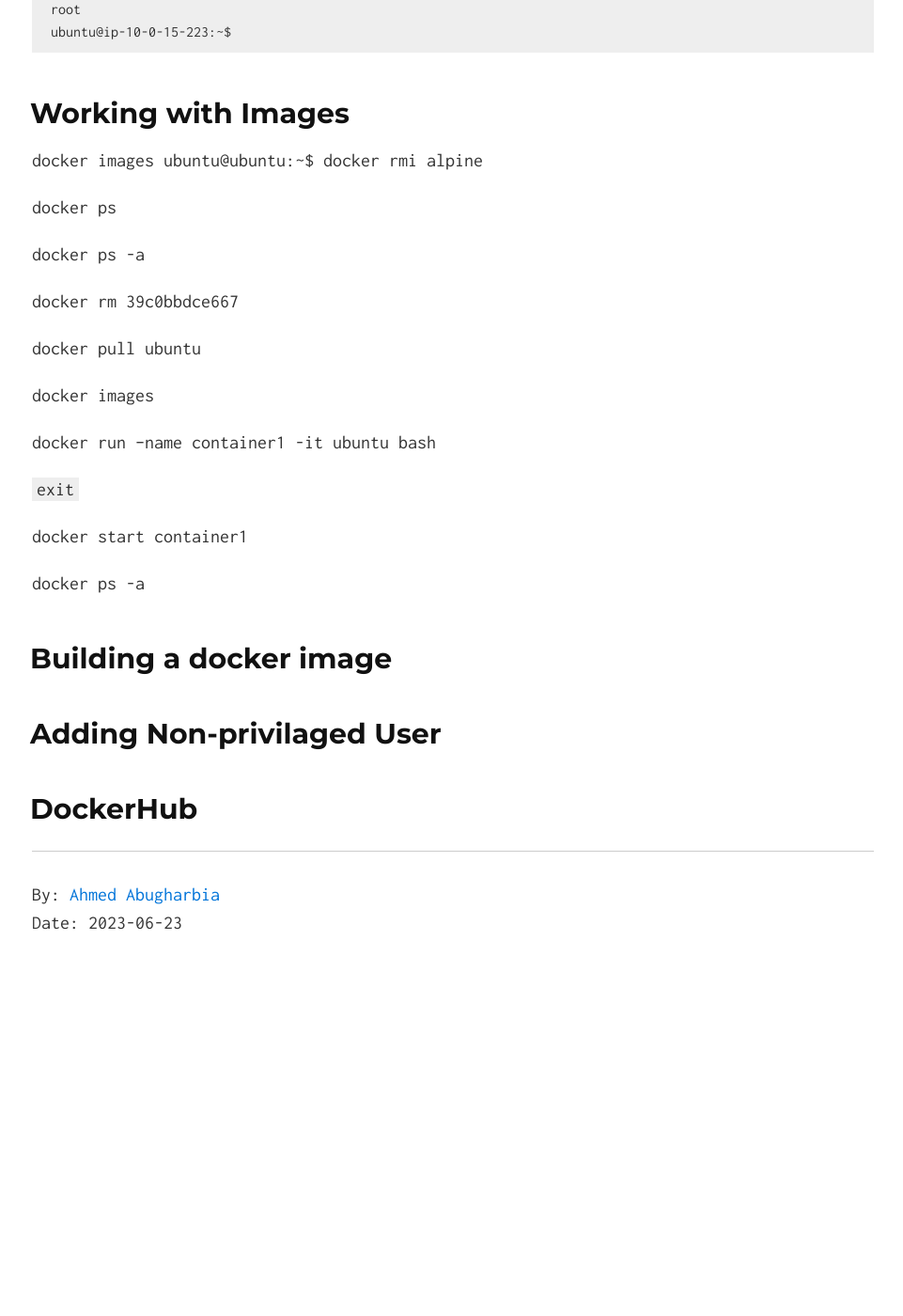
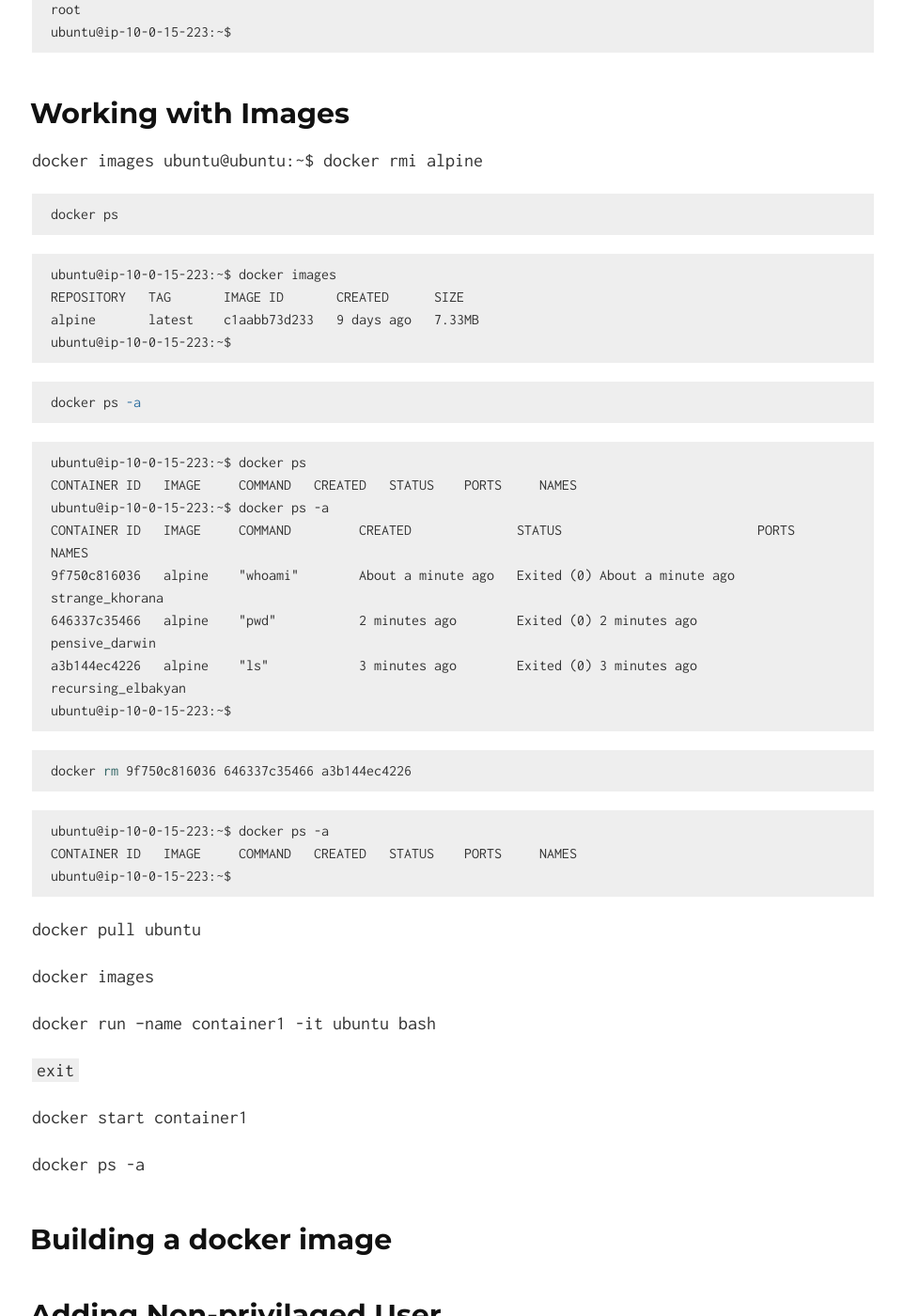
Before and after one commit to Ahmed-AG/cyberdojo-page, a Jekyll site: the page built from read/working-with-docker-containers.md, in a window 1280 px wide and 1400 px high, scrolled down 3773 px. Shown: the whole window at 94% size, without its empty margins (158-1119 px from the left). Built offline with Jekyll 4.4.1, drawn with Linux system fonts in a browser that asks for light colours; before the commit the page ends 4870 px from its top, so only the background shows below that.

Commit message:
update working with containers

````diff
--- a/read/working-with-docker-containers.md
+++ b/read/working-with-docker-containers.md
@@ -161,11 +161,42 @@
 docker images
 ubuntu@ubuntu:~$ docker rmi alpine
 
+```bash
 docker ps
+```
 
+```
+ubuntu@ip-10-0-15-223:~$ docker images
+REPOSITORY   TAG       IMAGE ID       CREATED      SIZE
+alpine       latest    c1aabb73d233   9 days ago   7.33MB
+ubuntu@ip-10-0-15-223:~$
+```
+
+
+```bash
 docker ps -a
+```
 
-docker rm 39c0bbdce667
+```
+ubuntu@ip-10-0-15-223:~$ docker ps
+CONTAINER ID   IMAGE     COMMAND   CREATED   STATUS    PORTS     NAMES
+ubuntu@ip-10-0-15-223:~$ docker ps -a
+CONTAINER ID   IMAGE     COMMAND         CREATED              STATUS                          PORTS     NAMES
+9f750c816036   alpine    "whoami"        About a minute ago   Exited (0) About a minute ago             strange_khorana
+646337c35466   alpine    "pwd"           2 minutes ago        Exited (0) 2 minutes ago                  pensive_darwin
+a3b144ec4226   alpine    "ls"            3 minutes ago        Exited (0) 3 minutes ago                  recursing_elbakyan
+ubuntu@ip-10-0-15-223:~$
+```
+
+```bash
+docker rm 9f750c816036 646337c35466 a3b144ec4226
+```
+
+```
+ubuntu@ip-10-0-15-223:~$ docker ps -a
+CONTAINER ID   IMAGE     COMMAND   CREATED   STATUS    PORTS     NAMES
+ubuntu@ip-10-0-15-223:~$
+```
 
 docker pull ubuntu
 
````
